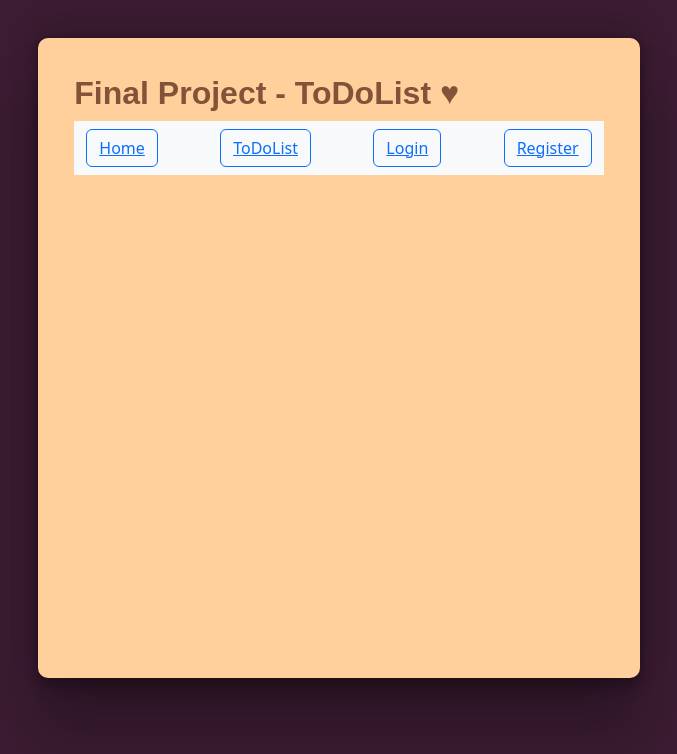
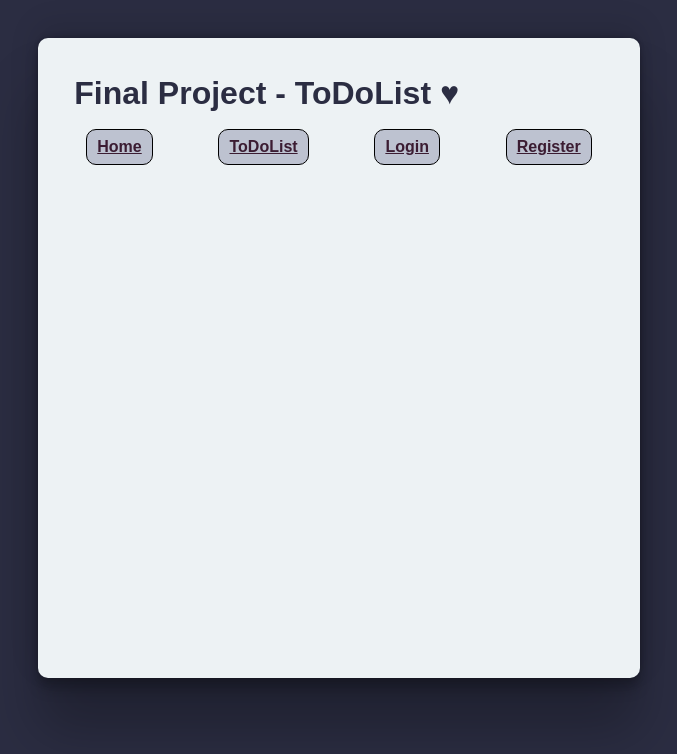
Before and after one commit to Siblarn/react1, a React (Create React App) app: page /Todolist in a window 1280 px wide. Shown: the top 754 px of the page, without its empty margins (301-978 px from the left). Built offline with nearby package versions, Linux system fonts and the light colour scheme; no server answers.

Commit message:
new CSS  28/8/66

```diff
--- a/src/App.js
+++ b/src/App.js
@@ -21,7 +21,7 @@ function App(props) {
       style={{
         width: "100%",
         height: "100vh",
-        backgroundColor: "#3b1c32",
+        backgroundColor: "#2b2d42",
         display: "flex",
         justifyContent: "center",
         padding: "3% 3% ",
@@ -33,7 +33,7 @@ function App(props) {
           height: "80vh",
           overflow: "auto",
           padding: "3% 3%",
-          backgroundColor: "#ffcf9c",
+          backgroundColor: "#edf2f4",
           boxShadow:
             "rgba(0, 0, 0, 0.25) 0px 54px 55px, rgba(0, 0, 0, 0.12) 0px -12px 30px, rgba(0, 0, 0, 0.12) 0px 4px 6px, rgba(0, 0, 0, 0.17) 0px 12px 13px, rgba(0, 0, 0, 0.09) 0px -3px 5px",
           borderRadius: "10px",
@@ -44,7 +44,8 @@ function App(props) {
           style={{
             fontFamily: "Ubuntu, sans-serif",
             fontWeight: "bold",
-            color:"#815338"
+            color:"#2b2d42"
+
           }}
         >
           Final Project - ToDoList  ♥
@@ -64,6 +65,7 @@ function App(props) {
               <Route path="/Todolist" element={<Testfinal />} />
               <Route path="/login" element={<Login />} />
               <Route path="/register" element={<Registereiei />} />
+              <Route path="/Todolist" element={<Testfinal />} />
               <Route path="/received" element={<Active />} />
               <Route path="/check" element={<Check />} />
               <Route path="/complete" element={<Complete />} />
--- a/src/Member/Showmem.js
+++ b/src/Member/Showmem.js
@@ -5,8 +5,18 @@ export default function Showmem() {
   const userParse = JSON.parse(user);
 
   return (
-    <div style={{width:"100%",display:"flex",justifyContent:"start"}}>
-     {userParse && <div>{userParse.data.username ? `Welcome, ${userParse.data.username} ` : ""}</div>}
+    <div style={{width:"100%",display:"flex",justifyContent:"start",  border: "0.3px solid black",
+    padding: "5px",
+    fontFamily: "Ubuntu, sans-serif",
+    backgroundColor: "#2B2D42",
+    color: "#EDF2F4",
+    fontWeight: "bold",
+    borderRadius: "10px 10px",
+    height:"3.2vh",
+    width:"15%",
+    marginBottom:"10px"
+    }}>
+     {userParse && <div style={{paddingLeft:"8px"}}>{userParse.data.username ? `Welcome, ${userParse.data.username} ` : ""}</div>}
     </div>
   );
 }
--- a/src/Navbar/Register.js
+++ b/src/Navbar/Register.js
@@ -6,7 +6,7 @@ import { json, useNavigate } from "react-router-dom";
 
 function Register() {
   const [inputs, setInputs] = useState({});
-  const endpoint = "http://61.7.237.18:747"
+  const endpoint = "http://61.7.237.18:747";
   const MySwal = withReactContent(Swal);
   const [navigate, setNavigate] = useState({});
   const handleChange = (event) => {
@@ -52,8 +52,8 @@ function Register() {
       body: raw,
       redirect: "follow",
     };
-  //  "https://2909-2405-9800-bc11-cade-9c61-5e56-40ae-7e88.ngrok-free.app/user/new"
-    fetch(`${endpoint}/user/new`,requestOptions)
+    //  "https://2909-2405-9800-bc11-cade-9c61-5e56-40ae-7e88.ngrok-free.app/user/new"
+    fetch(`${endpoint}/user/new`, requestOptions)
       .then((response) => response.json())
       .then((result) => {
         if (result.status === "ok") {
@@ -75,7 +75,18 @@ function Register() {
   };
 
   return (
-    <div className="">
+    <div
+      className="m-1 list-group"
+      style={{
+        justifyContent:"center",
+        alignItems:"center",
+        fontFamily: "Ubuntu, sans-serif",
+        fontWeight: "bold",
+        color: "#2b2d42",
+        height:"50%",
+        width:"30%"
+      }}
+    >
       <form onSubmit={handleSubmit}>
         <label>
           Username :
@@ -203,7 +214,19 @@ function Register() {
             onChange={handleChange}
           />
         </label>
-        <input type="submit" />
+        <input
+          type="submit"
+          style={{
+            border: "0.3px solid black",
+            padding: "5px",
+            fontFamily: "Ubuntu, sans-serif",
+            backgroundColor: "#BDC2D0",
+            color: "#3b1c32",
+            fontWeight: "bold",
+            borderRadius: "10px 10px",
+            marginTop:"10px"
+          }}
+        />
       </form>
     </div>
   );
--- a/src/Routes/Main.js
+++ b/src/Routes/Main.js
@@ -10,13 +10,25 @@ export default function Main() {
     if (!isUserLogin01) {
       return (
         <>
-          <Link to="/login">Login</Link>
+          <Link to="/login" style={{
+              padding: "5px",
+              fontFamily: "Ubuntu, sans-serif",
+              backgroundColor: "#BDC2D0",
+              color: "#3b1c32",
+              fontWeight: "bold",
+              borderRadius: "10px 10px",}}>Login</Link>
         </>
       );
     } else {
       return (
         <>
-          <Link
+          <Link style={{
+              padding: "5px",
+              fontFamily: "Ubuntu, sans-serif",
+              backgroundColor: "#BDC2D0",
+              color: "#3b1c32",
+              fontWeight: "bold",
+              borderRadius: "10px 10px",}}
             to="/"
             onClick={() => {
               localStorage.removeItem("user");
@@ -32,15 +44,46 @@ export default function Main() {
   };
 
   return (
-    <div className="" >
-
-      <nav className="navbar navbar-expand-lg bg-body-tertiary">
+    <div className="">
+      <nav className="navbar navbar-expand-lg bg" >
         <div className="container-fluid">
-          <div className="btn btn-outline-primary">
-            <Link to="/">Home</Link>
+          <div
+            style={{
+              border: "0.3px solid black",
+              padding: "5px",
+              fontFamily: "Ubuntu, sans-serif",
+              backgroundColor: "#BDC2D0",
+              color: "#3b1c32",
+              fontWeight: "bold",
+              borderRadius: "10px 10px",
+            }}
+          >
+            <Link to="/" style={{
+              padding: "5px",
+              fontFamily: "Ubuntu, sans-serif",
+              backgroundColor: "#BDC2D0",
+              color: "#3b1c32",
+              fontWeight: "bold",
+              borderRadius: "10px 10px",}}>Home</Link>
           </div>
-          <div className="btn btn-outline-primary">
-            <Link to="/Todolist">ToDoList</Link>
+          <div
+            style={{
+              border: "0.3px solid black",
+              padding: "5px",
+              fontFamily: "Ubuntu, sans-serif",
+              backgroundColor: "#BDC2D0",
+              color: "#3b1c32",
+              fontWeight: "bold",
+              borderRadius: "10px 10px",
+            }}
+          >
+            <Link to="/Todolist" style={{
+              padding: "5px",
+              fontFamily: "Ubuntu, sans-serif",
+              backgroundColor: "#BDC2D0",
+              color: "#3b1c32",
+              fontWeight: "bold",
+              borderRadius: "10px 10px",}}>ToDoList</Link>
           </div>
           {/* <div className="btn btn-outline-primary">
             {!isUserLogin ? (
@@ -61,7 +104,17 @@ export default function Main() {
                   </>
                   )}
                 </div> */}
-          <div className="btn btn-outline-primary">
+          <div
+            style={{
+              border: "0.3px solid black",
+              padding: "5px",
+              fontFamily: "Ubuntu, sans-serif",
+              backgroundColor: "#BDC2D0",
+              color: "#3b1c32",
+              fontWeight: "bold",
+              borderRadius: "10px 10px",
+            }}
+          >
             {dynamicLogin(isUserLogin)}
           </div>
           {/* <div className="btn btn-outline-primary">
@@ -74,8 +127,24 @@ export default function Main() {
               Logout
               </Link>
           </div> */}
-          <div className="btn btn-outline-primary">
-            <Link to="/register">Register</Link>
+          <div
+            style={{
+              border: "0.3px solid black",
+              padding: "5px",
+              fontFamily: "Ubuntu, sans-serif",
+              backgroundColor: "#BDC2D0",
+              color: "#3b1c32",
+              fontWeight: "bold",
+              borderRadius: "10px 10px",
+            }}
+          >
+            <Link to="/register" style={{
+              padding: "5px",
+              fontFamily: "Ubuntu, sans-serif",
+              backgroundColor: "#BDC2D0",
+              color: "#3b1c32",
+              fontWeight: "bold",
+              borderRadius: "10px 10px",}}>Register</Link>
           </div>
         </div>
       </nav>
--- a/src/Test/Active.js
+++ b/src/Test/Active.js
@@ -1,6 +1,7 @@
 import React, { useState } from "react";
 import axios from "axios";
 import FilterButton from "./FilterButton";
+import Showmem from "../Member/Showmem";
 
 export default function Active(props) {
   const baseURL = "http://61.7.237.18:747/todolists/findList/handler";
@@ -87,7 +88,8 @@ export default function Active(props) {
   };
 
   return (
-    <div>
+    <div style={{ fontFamily: "Ubuntu, sans-serif",}}>
+      <Showmem/>
       <FilterButton/>
       <div>
         ♥ Received Work!
--- a/src/Test/Check.js
+++ b/src/Test/Check.js
@@ -1,6 +1,7 @@
 import React, { useState } from "react";
 import axios from "axios";
 import FilterButton from "./FilterButton";
+import Showmem from "../Member/Showmem"
 
 export default function Check(props) {
   const baseURL = "http://61.7.237.18:747/todolists/findList/owner";
@@ -119,8 +120,9 @@ export default function Check(props) {
 
   return (
     <div>
+      <Showmem/>
       <FilterButton/>
-      <div>
+      <div style={{ fontFamily: "Ubuntu, sans-serif",}}>
         ♥ Review Work!
         <div>
           <div className="todo stack-small">
@@ -259,6 +261,7 @@ export default function Check(props) {
                       display: "flex",
                       width: "100%",
                       justifyContent: "space-around",
+                      margin:"5spx"
                     }}
                   >
                     {/* {todo.status == "complete" && todo.caseHandler && (
@@ -317,6 +320,7 @@ export default function Check(props) {
                             color: "#3b1c32",
                             fontWeight: "bold",
                             borderRadius: "10px 10px",
+                            lineHeight:"10px"
                           }}
                           onClick={() => {
                             UserUpdate_finish(todo._id);
@@ -329,7 +333,7 @@ export default function Check(props) {
                         <button
                           type="submit"
                           style={{
-                            backgroundColor: "#ef8787",
+                            backgroundColor: "#8D99AE",
                             color: "#3b1c32",
                             fontWeight: "bold",
                             borderRadius: "10px 10px",
--- a/src/Test/Form.js
+++ b/src/Test/Form.js
@@ -110,7 +110,7 @@ function Form(props) {
           onClick={() => {
             addTask();
           }}
-          style={{ backgroundColor:"#a4d4b4", color:"#3b1c32", fontWeight:"bold"}}
+          style={{ backgroundColor:"#8D99AE", color:"#3b1c32", fontWeight:"bold", fontWeight:"800"}}
         >
           ADD
         </Button>
--- a/src/Test/Testfinal.js
+++ b/src/Test/Testfinal.js
@@ -91,13 +91,13 @@ export default function Testfinal() {
   };
 
   return (
-    <div className="todoapp stack-large">
+    <div className="todoapp stack-large" style={{ fontFamily: "Ubuntu, sans-serif",}}>
       <Showmem />
       <Form />
       <div className="filters btn-group stack-exception">
         <FilterButton />
       </div>
-      <h2 className="list-heading">Work List !</h2>
+      <h2 className="list-heading" style={{fontWeight:"500"}}>Work List !</h2>
       <div className="todo stack-small" key={todo._id}>
         {todo.map((todo) => (
           <div
```
Also changed, not shown: src/Test/FilterButton.js (+79 -9 lines).
